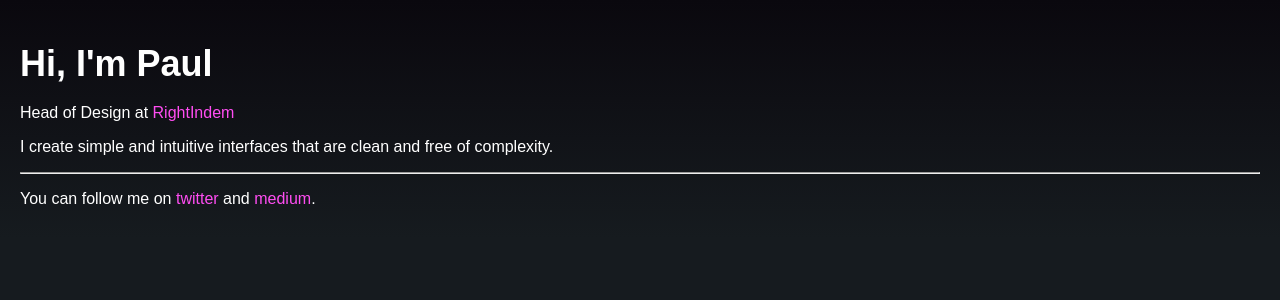
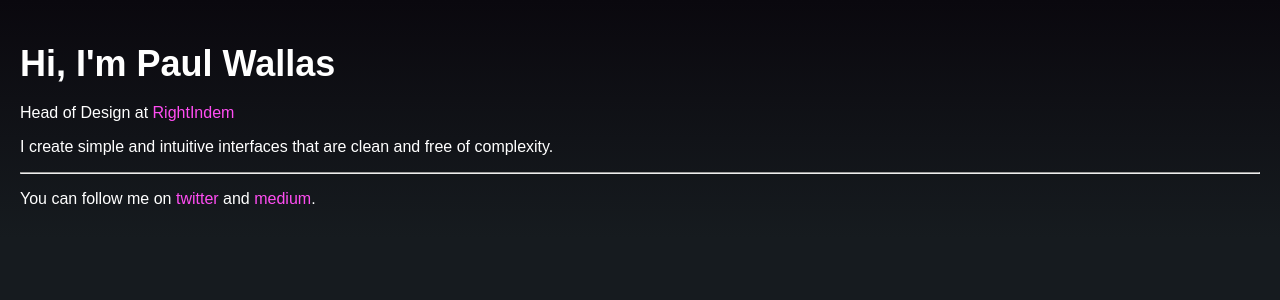
Before and after one commit to paulwallas/portfolio, a React (Create React App) app: page / in a window 1280 px wide. Shown: the top 300 px of the page. Built offline with nearby package versions, Linux system fonts and the light colour scheme.

Commit message:
added wallas

```diff
--- a/src/App.js
+++ b/src/App.js
@@ -5,7 +5,7 @@ class App extends Component {
   render() {
     return (
       <div className="App">
-        <h1 className="title">Hi, I'm Paul</h1>
+        <h1 className="title">Hi, I'm Paul Wallas</h1>
         <p className="content">Head of Design at <a href="http://www.rightindem.com">RightIndem</a></p>
         <p className="content">I create simple and intuitive interfaces that are clean and free of complexity.</p>
         <hr />
```
